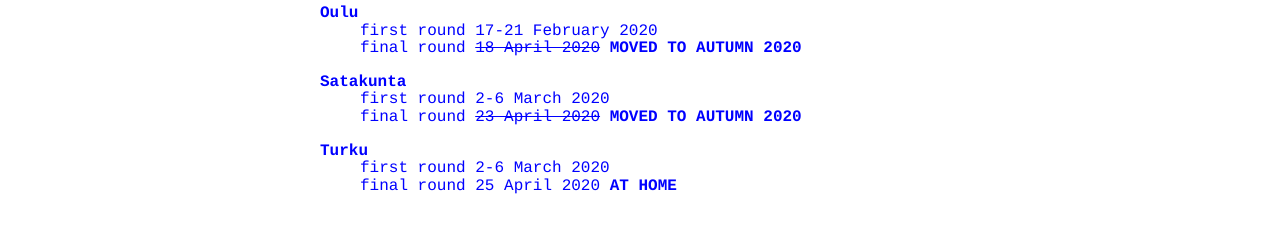
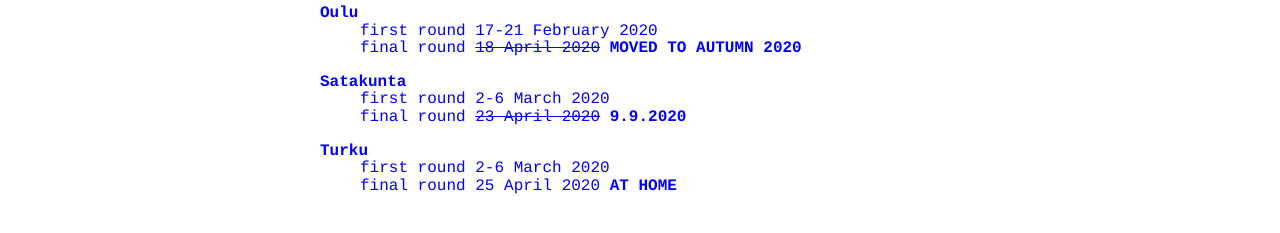
Before and after one commit to matematiikkakilpailut/matematiikkakilpailut.github.io, a Jekyll site: the page built from seiskat/en/index.html, in a window 1280 px wide. Shown: the part 493-726 px from the top of the page. Built offline with Jekyll 4.4.1, drawn with Linux system fonts in a browser that asks for light colours.

Commit message:
Update index.html
satakunta aikataulu

```diff
--- a/seiskat/en/index.html
+++ b/seiskat/en/index.html
@@ -23,7 +23,7 @@
   <dd>final round <strike>18 April 2020</strike><b> MOVED TO AUTUMN 2020</b></dd>
   <dt>Satakunta</dt>
   <dd>first round 2-6 March 2020</dd>
-  <dd>final round <strike>23 April 2020</strike><b> MOVED TO AUTUMN 2020</b></dd>
+  <dd>final round <strike>23 April 2020</strike><b> 9.9.2020</b></dd>
   <dt>Turku</dt>
   <dd>first round 2-6 March 2020</dd>
   <dd>final round 25 April 2020<b> AT HOME</b></dd>
```
